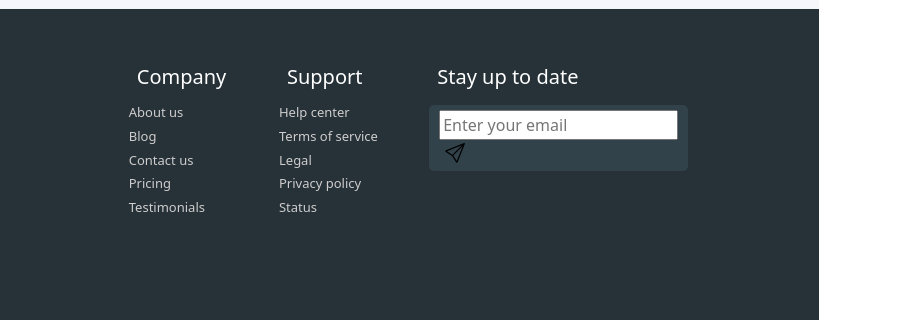
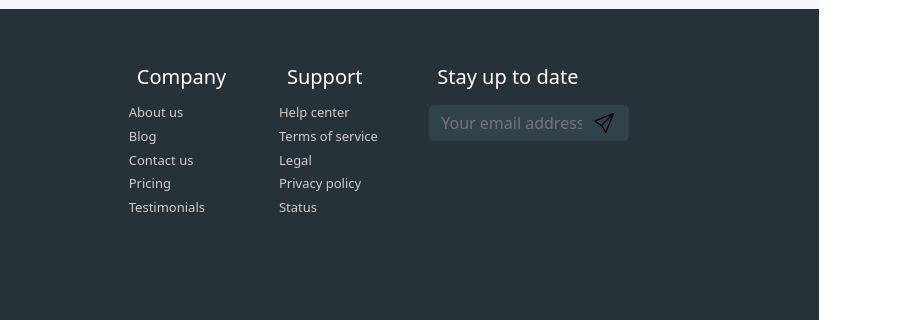
Before and after one commit to Eng-Omar-Hussein/responsive-website, a plain HTML site: page index.html in a window 1280 px wide. Shown: the part 3552-3872 px from the top of the page, 379-1280 px from the left. Drawn offline with Linux system fonts and the light colour scheme.

Commit message:
Update index.html

```diff
--- a/index.html
+++ b/index.html
@@ -367,7 +367,7 @@
                 <section class="col-12 col-md-10 col-lg-6 col-xl-5">
                     <h5 class="p-2">Stay up to date</h5 class="p-2">
                     <form action="#" method="get">
-                        <input type="search" placeholder="Enter your email" required name="" id="">
+                        <input type="email" placeholder="Your email address" required name="" id="">
                         <input type="submit" value="">
                     </form>
                 </section>
```
